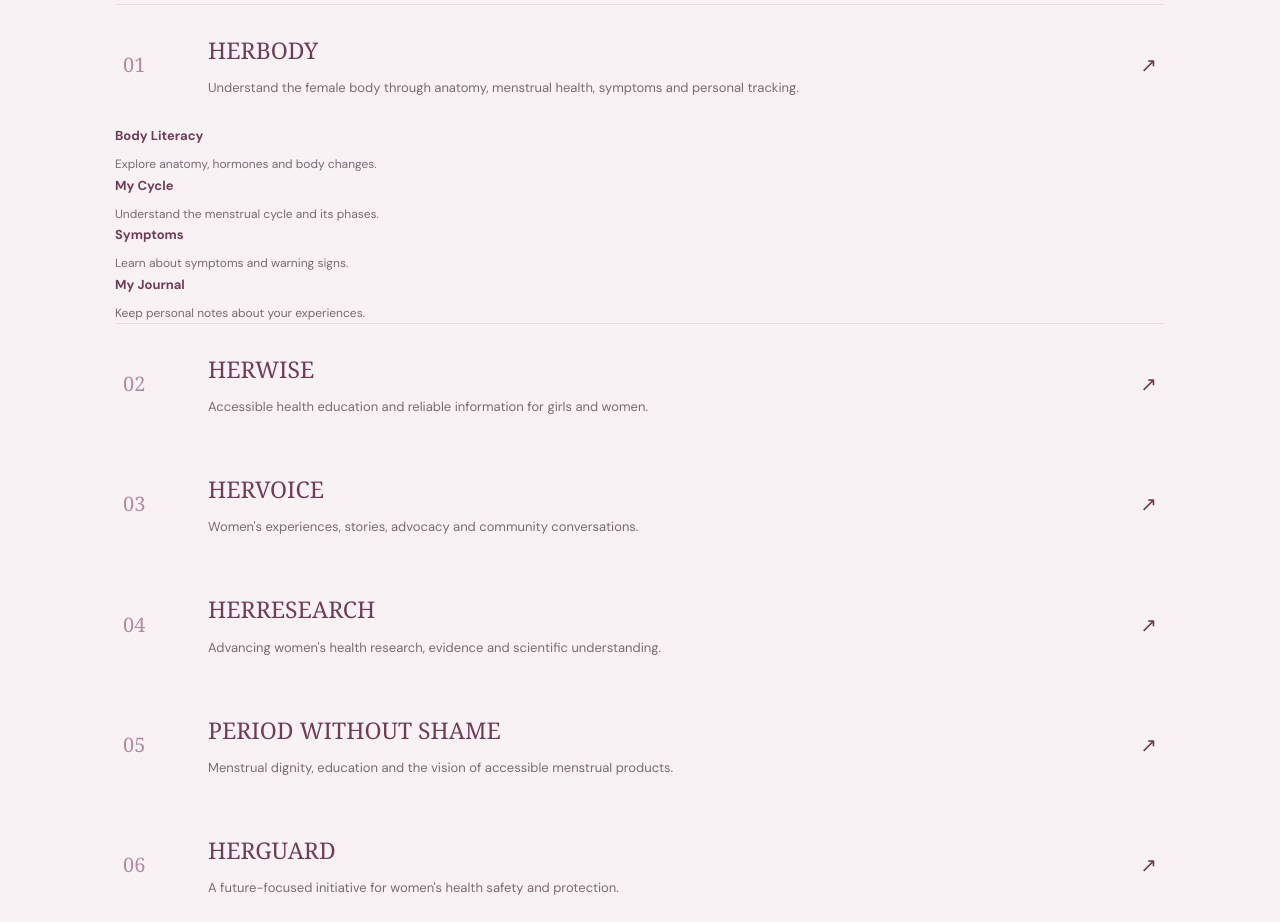
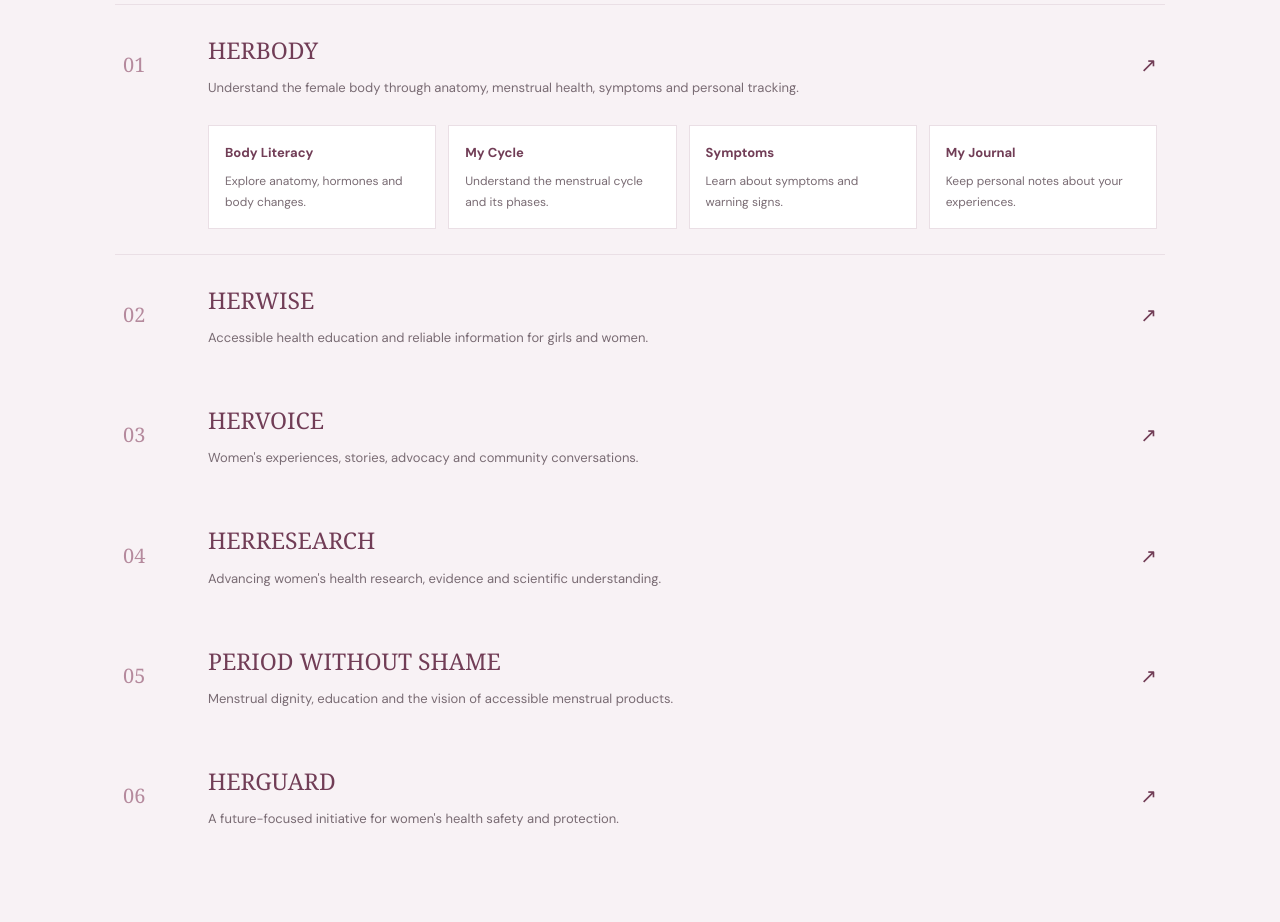
Before and after one commit to labpulsehealth-glitch/Matoni, a plain HTML site: page index.html in a window 1280 px wide. Shown: the part 980-1902 px from the top of the page. Drawn offline with Linux system fonts and the light colour scheme.

Commit message:
Update index.html

```diff
--- a/index.html
+++ b/index.html
@@ -188,14 +188,14 @@
 
     /* HERBODY LINKS WITHIN THE SAME INITIATIVE */
 
-    .matoni-links {
+    .herbody-links {
       display: grid;
       grid-template-columns: repeat(4, minmax(0, 1fr));
       gap: 12px;
       padding: 0 8px 25px 93px;
     }
 
-    .matoni-feature {
+    .herbody-feature {
       display: block;
       padding: 16px;
       background: white;
```
